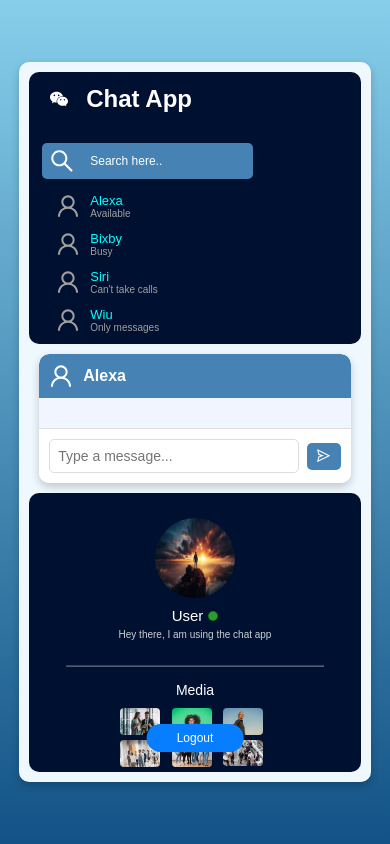
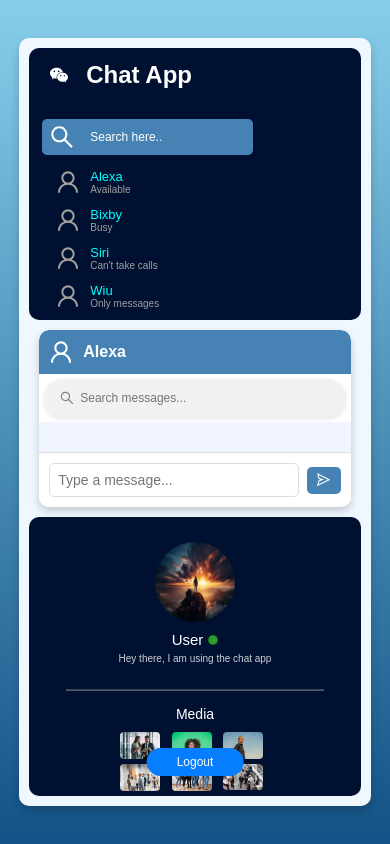
Before and after one commit to SuryatejaPonnaplli/chat-bot-redux, a React (Create React App) app: page /chat in a window 390 px wide. Built offline with nearby package versions, Linux system fonts and the light colour scheme.

Commit message:
added search functionality for chatbox.tsx

```diff
--- a/src/components/ChatBox/ChatBox.tsx
+++ b/src/components/ChatBox/ChatBox.tsx
@@ -2,7 +2,7 @@
 import { useDispatch, useSelector } from "react-redux";
 import { RootState } from "../../redux/store";
 import { addMessage } from "../../features/messageSlice";
-import { UserOutlined, SendOutlined } from "@ant-design/icons";
+import { UserOutlined, SendOutlined, SearchOutlined } from "@ant-design/icons";
 import "../../styles/Chatbox.css";
 
 interface ChatBoxProps {
@@ -16,6 +16,7 @@
   );
   const currentUser = useSelector((state: RootState) => state.auth.currentUser);
   const [messageInput, setMessageInput] = useState<string>("");
+  const [searchTerm, setSearchTerm] = useState<string>("");
 
   const botReplies: { [key: string]: string[] } = {
     hi: ["Hi there! 👋", "Hello! How can I help you?", "Hey! 😊"],
@@ -36,14 +37,12 @@
 
   const getBotReply = (message: string): string => {
     message = message.toLowerCase();
-
     for (let key in botReplies) {
       if (message.includes(key)) {
         const responses = botReplies[key];
         return responses[Math.floor(Math.random() * responses.length)];
       }
     }
-
     const defaultResponses = botReplies["default"];
     return defaultResponses[
       Math.floor(Math.random() * defaultResponses.length)
@@ -52,9 +51,7 @@
 
   const sendMessage = (e: React.FormEvent<HTMLFormElement>) => {
     e.preventDefault();
-
     if (!currentUser || !selectedUser || messageInput.trim() === "") return;
-
     dispatch(
       addMessage({
         user: selectedUser,
@@ -64,10 +61,8 @@
         },
       })
     );
-
     const userMessage = messageInput.trim();
     setMessageInput("");
-
     setTimeout(() => {
       const botResponse = getBotReply(userMessage);
       dispatch(
@@ -82,6 +77,10 @@
     }, 1000);
   };
 
+  const filteredMessages = messages.filter((msg) =>
+    msg.content.toLowerCase().includes(searchTerm.toLowerCase())
+  );
+
   return (
     <div className="chatbox">
       {selectedUser ? (
@@ -90,8 +89,17 @@
             <UserOutlined className="user-icon" />
             <h3>{selectedUser}</h3>
           </div>
+          <div className="search-bar">
+            <SearchOutlined className="search-icon" />
+            <input
+              type="text"
+              value={searchTerm}
+              onChange={(e) => setSearchTerm(e.target.value)}
+              placeholder="Search messages..."
+            />
+          </div>
           <div className="chat-msg">
-            {messages.map((msg, index) => (
+            {filteredMessages.map((msg, index) => (
               <div
                 key={index}
                 className={
--- a/src/components/RightSidebar/RightSideBar.tsx
+++ b/src/components/RightSidebar/RightSideBar.tsx
@@ -29,7 +29,7 @@
       <div className="rs-profile">
         <img src={profilepic} alt="Profile" />
         <h3>
-          {currentUser?.userName.toUpperCase() || "User"}
+          {currentUser?.userName || "User"}
           <img src={greendotbg} className="green-dot" alt="Online Status" />
         </h3>
         <p>{currentUser?.status || "Hey there, I am using the chat app"}</p>
--- a/src/styles/Chatbox.css
+++ b/src/styles/Chatbox.css
@@ -100,6 +100,31 @@
   background-color: #004080;
 }
 
+.search-bar {
+  display: flex;
+  align-items: center;
+  padding: 8px;
+  background-color: #f1f1f1;
+  border-radius: 20px;
+  margin: 10px;
+  box-shadow: 0px 2px 5px rgba(0, 0, 0, 0.1);
+}
+
+.search-bar .search-icon {
+  color: #888;
+  margin-left: 10px;
+  font-size: 16px;
+}
+
+.search-bar input {
+  flex: 1;
+  padding: 8px;
+  border: none;
+  border-radius: 20px;
+  outline: none;
+  font-size: 14px;
+  background: transparent;
+}
 /* Responsiveness */
 @media (max-width: 600px) {
   .chatbox {
@@ -118,4 +143,17 @@
   .chat-input button {
     padding: 6px 10px;
   }
+  .search-bar {
+    margin: 5px;
+    padding: 6px;
+  }
+
+  .search-bar .search-icon {
+    font-size: 14px;
+  }
+
+  .search-bar input {
+    font-size: 12px;
+    padding: 6px;
+  }
 }
```
